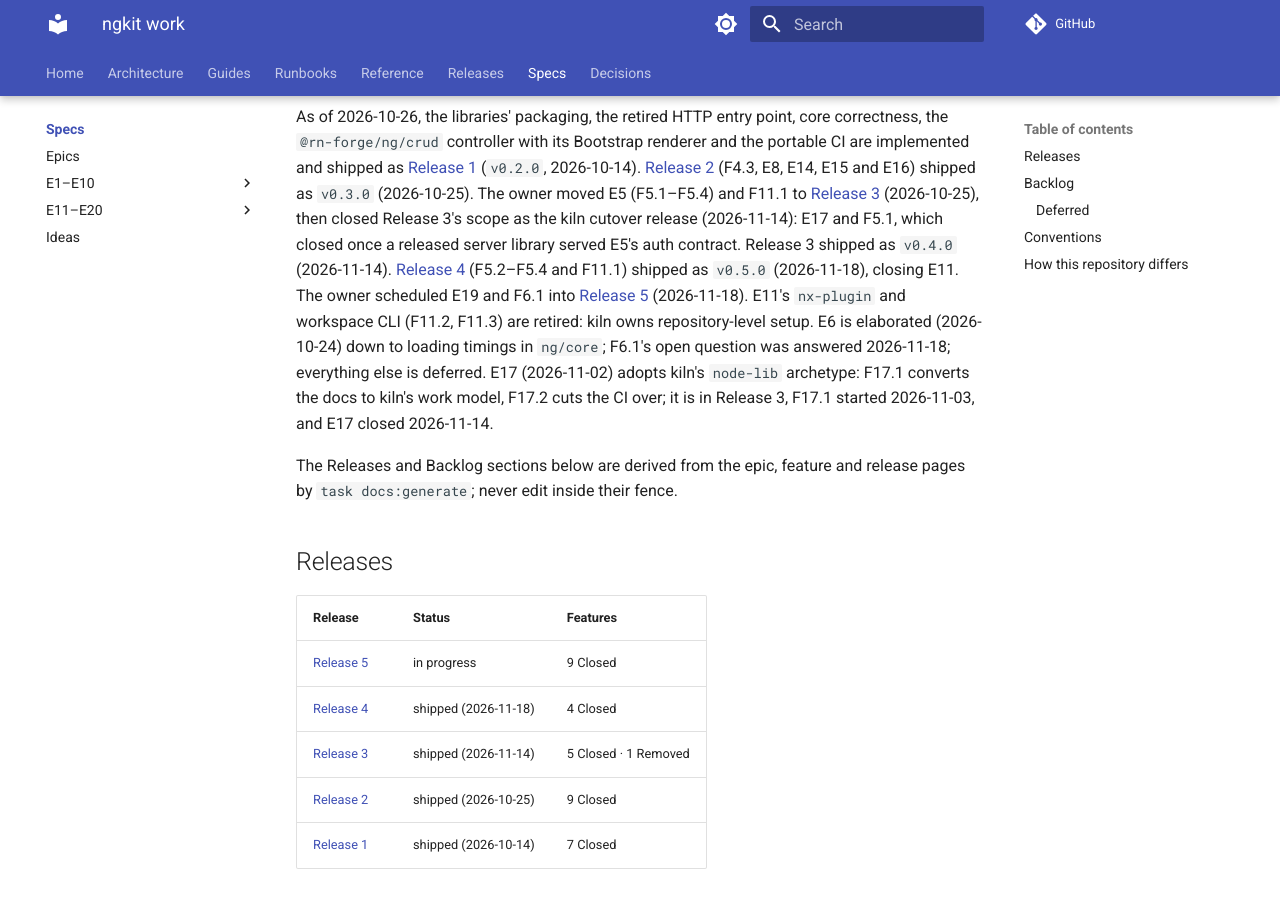
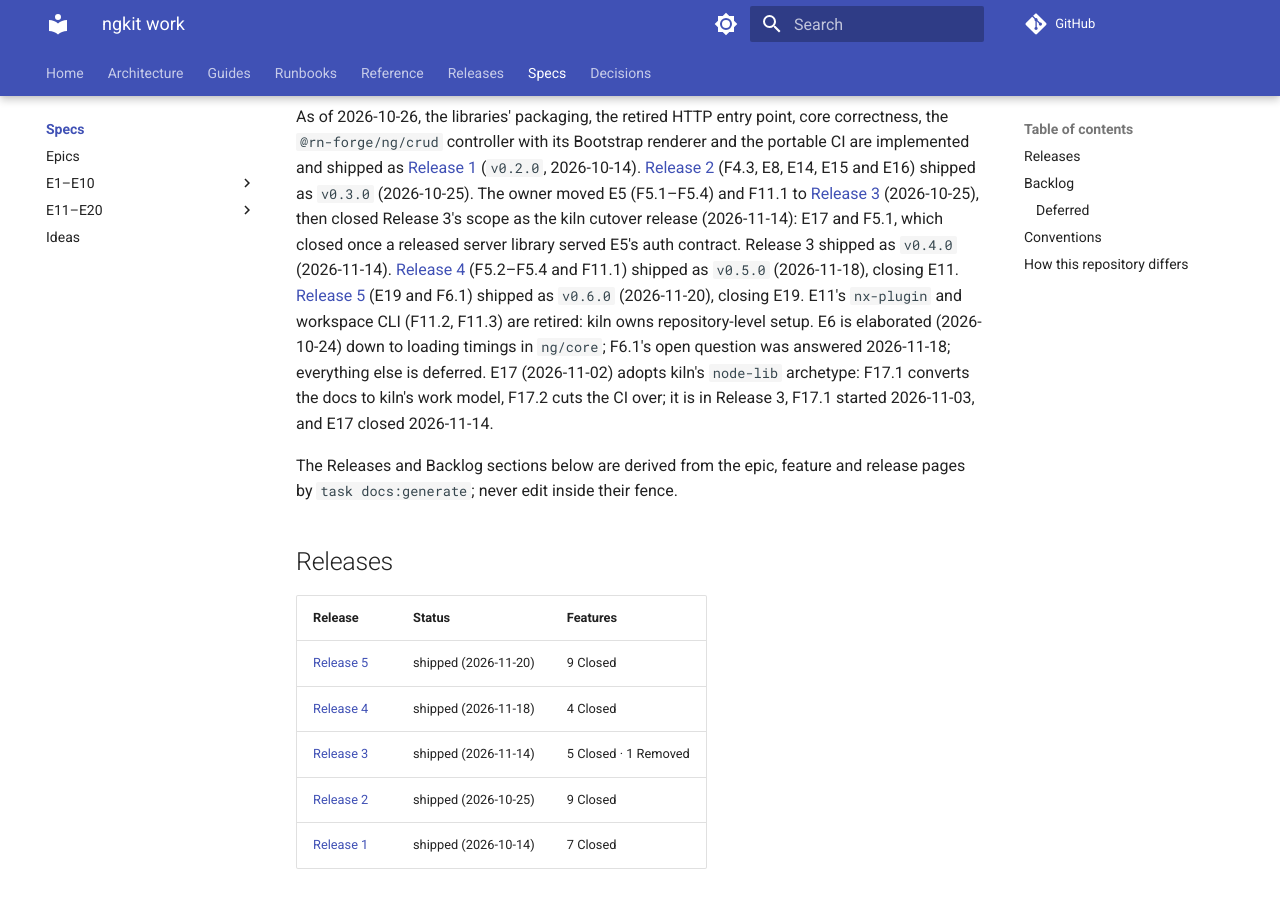
Before and after one commit to rn-forge/ngkit, an MkDocs documentation site: the page built from docs/specs/index.md, in a window 1280 px wide and 900 px high, scrolled down 191 px. Built offline with MkDocs 1.6.1 and Material for MkDocs 9.7.7, drawn with Linux system fonts in a browser that asks for light colours; comment, search, counter and statistics services are not loaded.

Commit message:
Release 5: shipped as v0.6.0
Co-Authored-By: Claude Opus 5.5 <noreply@anthropic.com>

```diff
--- a/docs/specs/index.md
+++ b/docs/specs/index.md
@@ -14,14 +14,15 @@ as `v0.3.0` (2026-10-25). The owner moved E5 (F5.1–F5.4) and F11.1 to
 3's scope as the kiln cutover release (2026-11-14): E17 and F5.1, which closed
 once a released server library served E5's auth contract. Release 3 shipped as
 `v0.4.0` (2026-11-14). [Release 4](../releases/release-4/index.md) (F5.2–F5.4
-and F11.1) shipped as `v0.5.0` (2026-11-18), closing E11. The owner scheduled
-E19 and F6.1 into [Release 5](../releases/release-5/index.md) (2026-11-18).
-E11's `nx-plugin` and workspace CLI (F11.2, F11.3) are retired: kiln owns
-repository-level setup. E6 is elaborated (2026-10-24) down to loading timings in
-`ng/core`; F6.1's open question was answered 2026-11-18; everything else is
-deferred. E17 (2026-11-02) adopts kiln's `node-lib` archetype: F17.1 converts
-the docs to kiln's work model, F17.2 cuts the CI over; it is in Release 3, F17.1
-started 2026-11-03, and E17 closed 2026-11-14.
+and F11.1) shipped as `v0.5.0` (2026-11-18), closing E11.
+[Release 5](../releases/release-5/index.md) (E19 and F6.1) shipped as `v0.6.0`
+(2026-11-20), closing E19. E11's `nx-plugin` and workspace CLI (F11.2, F11.3)
+are retired: kiln owns repository-level setup. E6 is elaborated (2026-10-24)
+down to loading timings in `ng/core`; F6.1's open question was answered
+2026-11-18; everything else is deferred. E17 (2026-11-02) adopts kiln's
+`node-lib` archetype: F17.1 converts the docs to kiln's work model, F17.2 cuts
+the CI over; it is in Release 3, F17.1 started 2026-11-03, and E17 closed
+2026-11-14.
 
 The Releases and Backlog sections below are derived from the epic, feature and
 release pages by `task docs:generate`; never edit inside their fence.
@@ -32,7 +33,7 @@ release pages by `task docs:generate`; never edit inside their fence.
 
 | Release | Status | Features |
 | -- | -- | -- |
-| [Release 5](../releases/release-5/index.md) | in progress | 9 Closed |
+| [Release 5](../releases/release-5/index.md) | shipped (2026-11-20) | 9 Closed |
 | [Release 4](../releases/release-4/index.md) | shipped (2026-11-18) | 4 Closed |
 | [Release 3](../releases/release-3/index.md) | shipped (2026-11-14) | 5 Closed · 1 Removed |
 | [Release 2](../releases/release-2/index.md) | shipped (2026-10-25) | 9 Closed |
```
Also changed, not shown: docs/releases/index.md (+1 -1 lines), docs/releases/release-5/index.md (+17 -4 lines).
